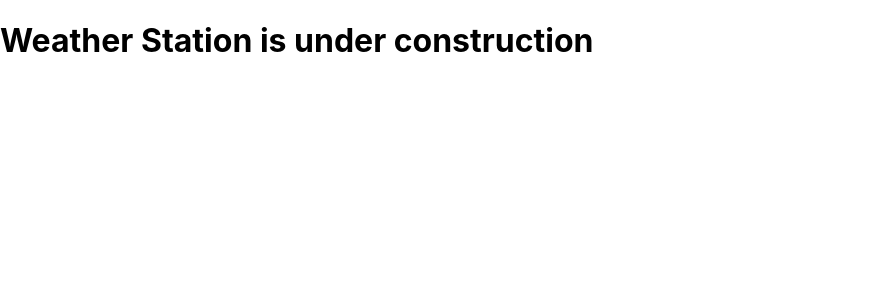
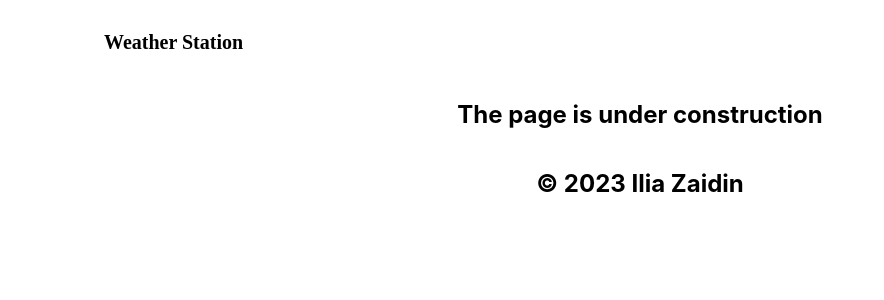
Before and after one commit to IliaZaidin/weather_station, a React (Create React App) app in the folder front/: page / in a window 1280 px wide. Shown: the top 300 px of the page, without its empty margins (0-884 px from the left). Built offline with nearby package versions, Linux system fonts and the light colour scheme.

Commit message:
main, header and footer elements added

```diff
--- a/front/package.json
+++ b/front/package.json
@@ -8,6 +8,7 @@
     "@testing-library/user-event": "^13.5.0",
     "react": "^18.2.0",
     "react-dom": "^18.2.0",
+    "react-router-dom": "^6.10.0",
     "react-scripts": "5.0.1",
     "web-vitals": "^2.1.4"
   },
--- a/front/src/App.js
+++ /dev/null
@@ -1,13 +0,0 @@
-import './App.css';
-
-function App() {
-  return (
-    <div className="App">
-      <header className="App-header">
-        <h1>Weather Station is under construction</h1>
-      </header>
-    </div>
-  );
-}
-
-export default App;
--- /dev/null
+++ b/front/src/components/App/App.css
@@ -0,0 +1,14 @@
+.App {
+  width: 100%;
+  min-height: 100vh;
+
+  display: flex;
+  flex-direction: column;
+  align-items: center;
+
+  position: relative;
+}
+
+.link:hover {
+  opacity: 0.6;
+}
--- /dev/null
+++ b/front/src/components/App/App.js
@@ -0,0 +1,31 @@
+import './App.css';
+import { Routes, Route } from "react-router-dom";
+import { useState, useEffect } from 'react';
+
+import Header from '../Header/Header';
+import Main from '../Main/Main';
+import Footer from '../Footer/Footer';
+
+function App() {
+  return (
+    <div className="App">
+      <Header
+        element={<Header/>}
+      />
+      <Routes>
+        <Route
+          path='/'
+          element={<Main
+          />
+          }
+        />
+
+      </Routes>
+      <Footer
+        element={<Footer/>}
+      />
+    </div>
+  );
+}
+
+export default App;
--- /dev/null
+++ b/front/src/components/Footer/Footer.css
@@ -0,0 +1,9 @@
+.footer {
+  width: 100%;
+  max-height: 80px;
+  bottom: 0;
+  display: flex;
+  flex-direction: column;
+  align-items: center;
+  bottom: 0;
+}
--- /dev/null
+++ b/front/src/components/Footer/Footer.js
@@ -0,0 +1,23 @@
+import './Footer.css';
+
+function Footer() {
+  const year = new Date().getFullYear();
+
+  return (
+    <footer className="footer">
+      <h2 className="footer__title">&copy; {year} Ilia Zaidin</h2>
+      {/* <div className='footer__wrapper'>
+        <Link to='/' className="footer__home-link link">Home</Link>
+        <a className="footer__practicum-link link" href="https://practicum.com/data-analyst/" target='_blank' rel="noreferrer">Practicum by Yandex</a>
+        <a className="footer__github link" href="https://github.com/yandex-praktikum" target='_blank' rel="noreferrer">
+          <img className="footer__image" src={githubLogo} alt="github logo"></img>
+        </a>
+        <a className="footer__facebook link" href="https://www.facebook.com/Practicum100IL" target='_blank' rel="noreferrer">
+          <img className="footer__image" src={facebookLogo} alt="facebook logo"></img>
+        </a>
+      </div> */}
+    </footer>
+  )
+}
+
+export default Footer;
--- /dev/null
+++ b/front/src/components/Header/Header.css
@@ -0,0 +1,21 @@
+.header {
+  width: 100%;
+  position: relative;
+  display: flex;
+  flex-direction: column;
+  align-items: center;
+  /* background-image: url('../../images/background.png');
+  background-repeat: no-repeat; */
+  background-size: cover;
+}
+
+.header__title {
+  margin: 30px auto 26px 104px;
+  padding: 0;
+  font-family: serif;
+  font-style: normal;
+  font-weight: 700;
+  font-size: 20px;
+  line-height: 24px;
+  color: #000000;
+}
--- /dev/null
+++ b/front/src/components/Header/Header.js
@@ -0,0 +1,12 @@
+import './Header.css';
+import { useState } from 'react';
+
+function Header(props) {
+  return (
+    <header className='header'>
+      <h1 className='header__title'>Weather Station</h1>
+    </header>
+  )
+}
+
+export default Header;
--- /dev/null
+++ b/front/src/components/Main/Main.js
@@ -0,0 +1,12 @@
+import './Main.css';
+
+function Main(props) {
+
+  return (
+    <main className='main'>
+      <h2>The page is under construction</h2>
+    </main>
+  )
+}
+
+export default Main;
--- a/front/src/index.js
+++ b/front/src/index.js
@@ -1,11 +1,14 @@
 import React from 'react';
 import ReactDOM from 'react-dom/client';
+import { BrowserRouter } from 'react-router-dom';
 import './index.css';
-import App from './App';
+import App from './components/App/App';
 
 const root = ReactDOM.createRoot(document.getElementById('root'));
 root.render(
   <React.StrictMode>
-    <App />
+    <BrowserRouter>
+      <App />
+    </BrowserRouter>
   </React.StrictMode>
 );
```
Also changed, not shown: front/src/components/Main/Main.css (added), 1 other file (tests, documents, lock files or other folders).
